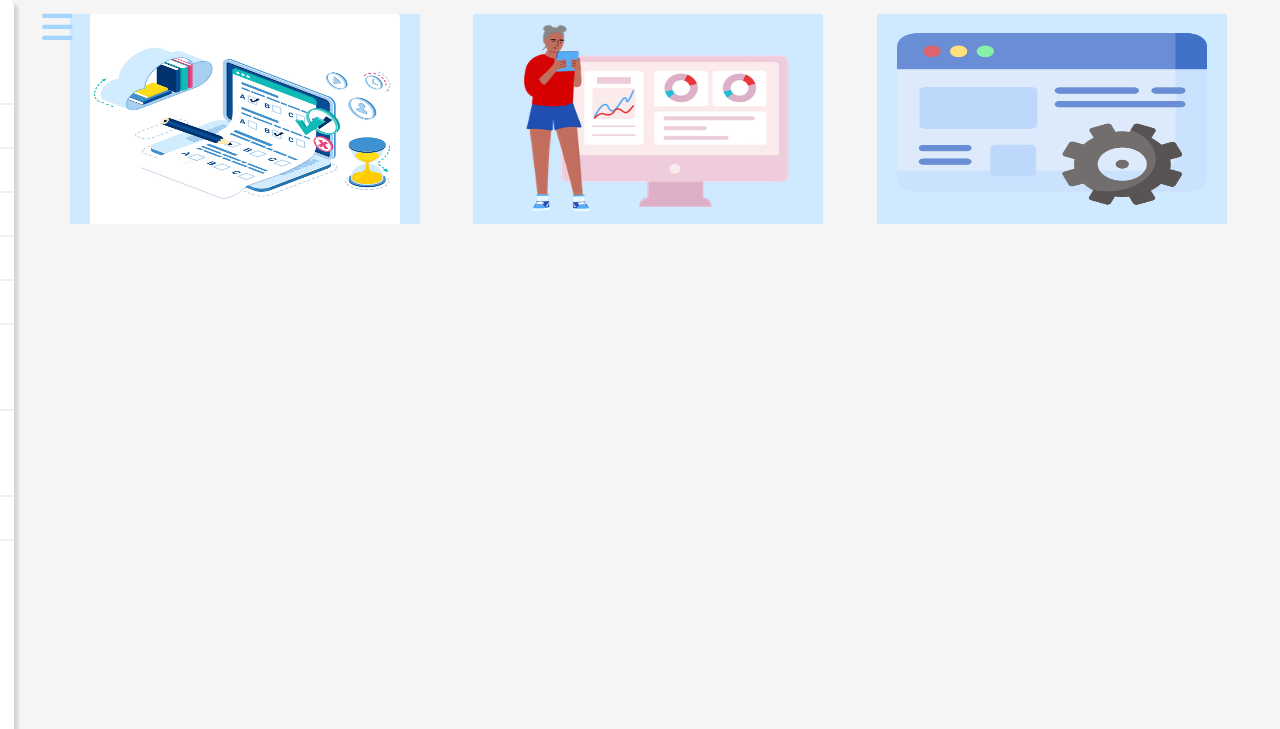
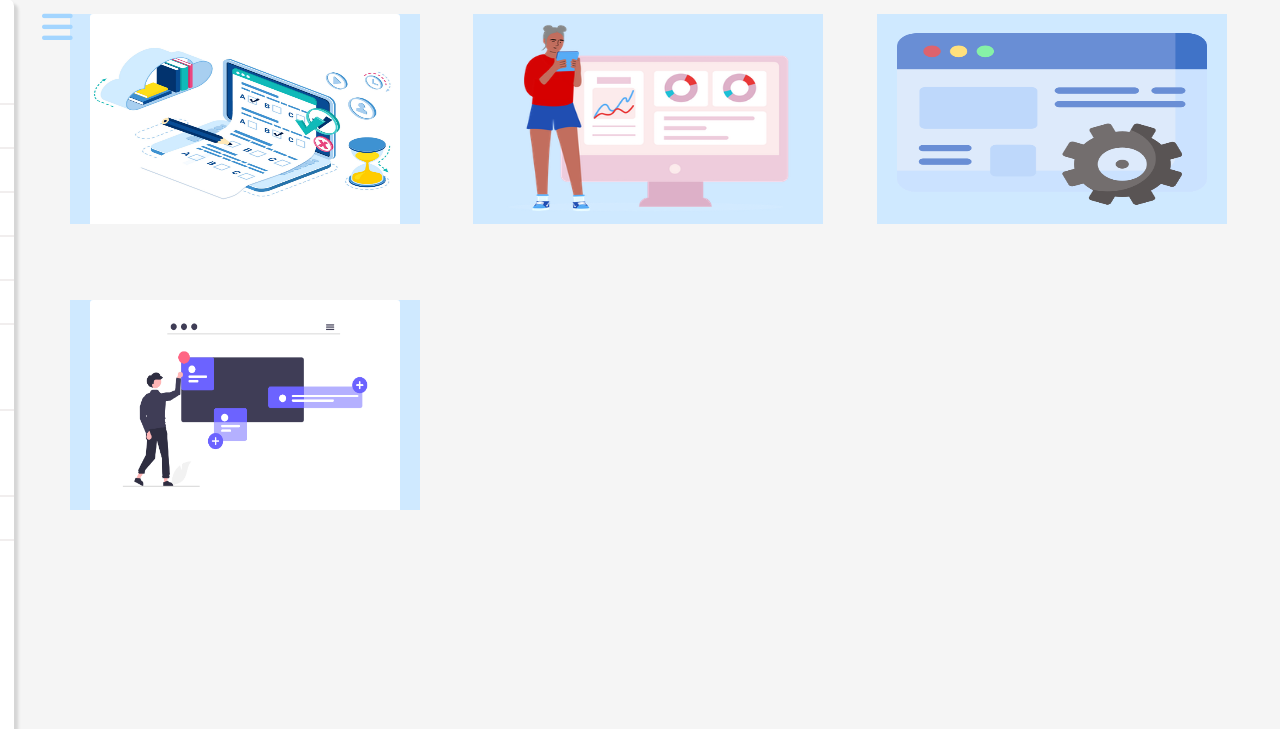
Before and after one commit to 190310249/Exam-Portal-main, a Django app: page /student/ in a window 1280 px wide. Shown: the part 71-800 px from the top of the page. Run offline with Django 3.2, Linux system fonts and the light colour scheme; the visitor is signed in with stand-in values (Sample User, id 1); some libraries are stand-ins or nearby versions.

Commit message:
FINAL COMMIT

```diff
--- a/Exam/templates/student/index.html
+++ b/Exam/templates/student/index.html
@@ -90,5 +90,15 @@
         <h2 class="card-title">Settings</h2>
       </div>
     </div>
+  </a>
+  <a style="margin-top:2cm" href="{% url 'view_students_attendance' %}">
+    <div class="cards">
+      <div class="card-body">
+        <img class="card-img-top" style="width:100%;height:100%" src="{% static 'img/attend.png' %}"/>
+        {% comment %} <h1>Settings</h1> {% endcomment %}
+        <h2 class="card-title">Attendance</h2>
+      </div>
+    </div>
+  </a>
 </div>
 {% endblock %}
```
Also changed, not shown: Exam/templates/exam/giveExam.html (+5 -5 lines), Exam/examProject/static/img/attend.png (added), Exam/media/faculty_profile_pics/111_0vcNvP6.png (added), Exam/media/faculty_profile_pics/111_9omAbnB.png (added), Exam/media/faculty_profile_pics/111_EnSFGsS.png (added), Exam/media/faculty_profile_pics/111_ShIQI8l.png (added), Exam/media/faculty_profile_pics/111_d0UxsfE.png (added).
